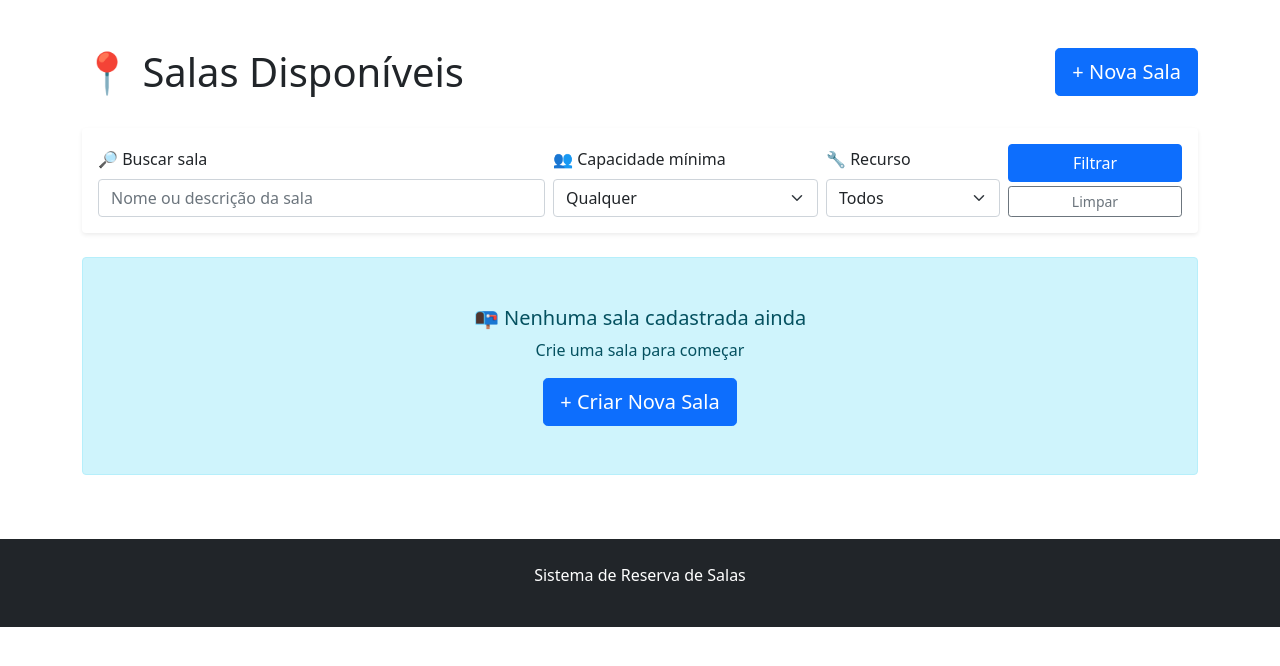
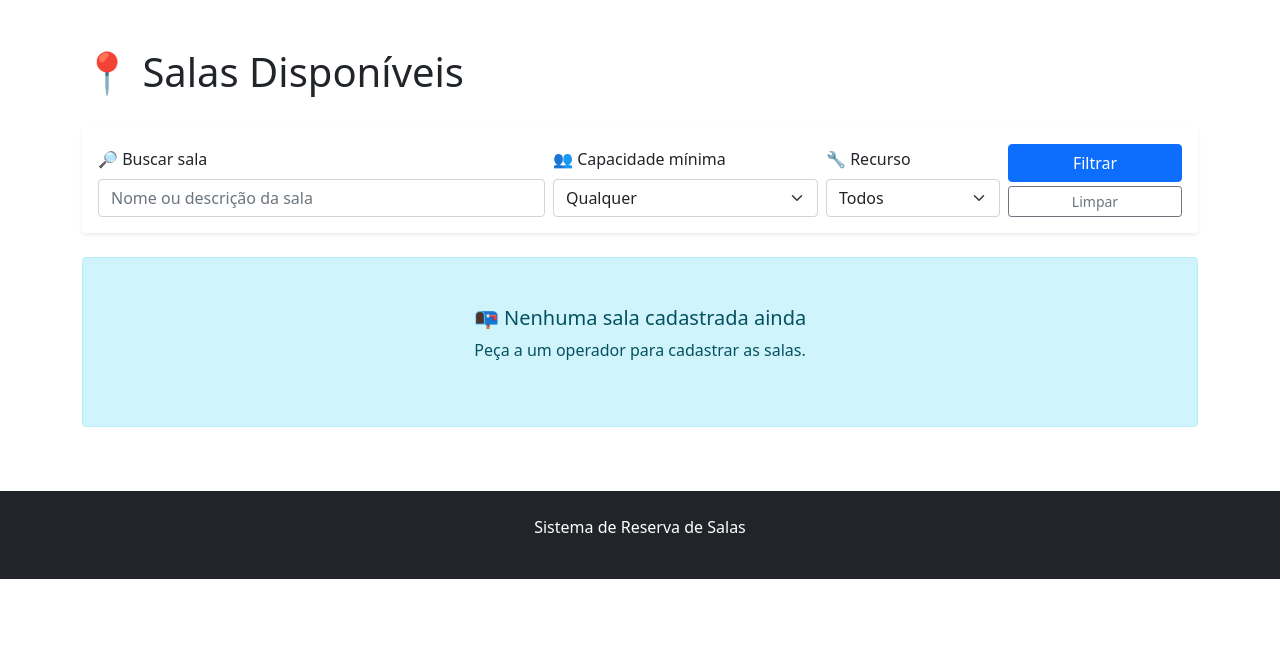
Before and after one commit to Hugor6432/supremo, a Django app: template templates/salas/lista_salas.html in a window 1280 px wide. Shown: the part 56-722 px from the top of the page. Run offline with Django 4.2, Linux system fonts and the light colour scheme; the template is opened without the code that fills it, so the values that code supplies are empty.

Commit message:
feat: só operador e administrador gerenciam salas

```diff
--- a/salas/views.py
+++ b/salas/views.py
@@ -51,6 +51,7 @@ def lista_salas(request):
 @login_required
 def criar_sala(request):
     org = org_atual(request)
+    exige_operador(request)
     if request.method == 'POST':
         form = SalaForm(request.POST, org=org)
         if form.is_valid():
@@ -67,6 +68,7 @@ def criar_sala(request):
 @login_required
 def editar_sala(request, id):
     org = org_atual(request)
+    exige_operador(request)
     sala = get_object_or_404(Sala, id=id, organizacao=org)
     if request.method == 'POST':
         form = SalaForm(request.POST, instance=sala, org=org)
@@ -82,6 +84,7 @@ def editar_sala(request, id):
 @login_required
 def deletar_sala(request, id):
     org = org_atual(request)
+    exige_operador(request)
     sala = get_object_or_404(Sala, id=id, organizacao=org)
     if request.method == 'POST':
         sala.delete()
--- a/templates/salas/lista_salas.html
+++ b/templates/salas/lista_salas.html
@@ -3,7 +3,9 @@
 {% block conteudo %}
 <div class="row mb-4">
     <div class="col-md-8"><h1>📍 Salas Disponíveis</h1></div>
-    <div class="col-md-4 text-end"><a href="{% url 'criar_sala' %}" class="btn btn-primary btn-lg">+ Nova Sala</a></div>
+    <div class="col-md-4 text-end">
+        {% if eh_operador %}<a href="{% url 'criar_sala' %}" class="btn btn-primary btn-lg">+ Nova Sala</a>{% endif %}
+    </div>
 </div>
 
 <!-- Feature 1: Busca e Filtro -->
@@ -78,6 +80,7 @@
                     {% endif %}
                 </div>
 
+                {% if eh_operador %}
                 <hr>
 
                 <!-- Ações -->
@@ -85,6 +88,7 @@
                     <a href="{% url 'editar_sala' sala.id %}" class="btn btn-sm btn-warning">✏️ Editar</a>
                     <a href="{% url 'deletar_sala' sala.id %}" class="btn btn-sm btn-danger">🗑️ Deletar</a>
                 </div>
+                {% endif %}
             </div>
         </div>
     </div>
@@ -99,8 +103,12 @@
         {% else %}
         <div class="alert alert-info text-center py-5">
             <h5>📭 Nenhuma sala cadastrada ainda</h5>
+            {% if eh_operador %}
             <p>Crie uma sala para começar</p>
             <a href="{% url 'criar_sala' %}" class="btn btn-primary btn-lg">+ Criar Nova Sala</a>
+            {% else %}
+            <p>Peça a um operador para cadastrar as salas.</p>
+            {% endif %}
         </div>
         {% endif %}
     </div>
```
